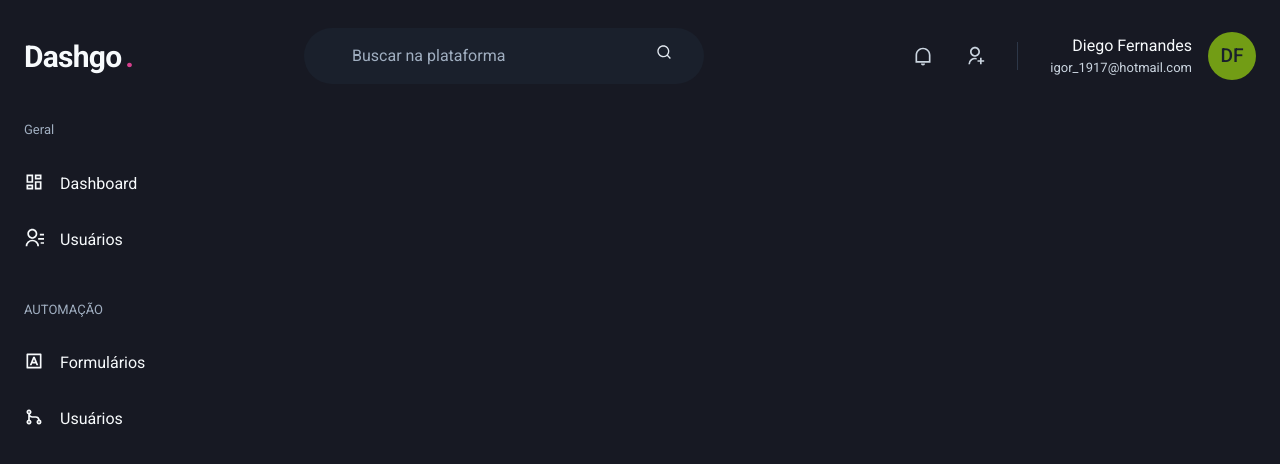
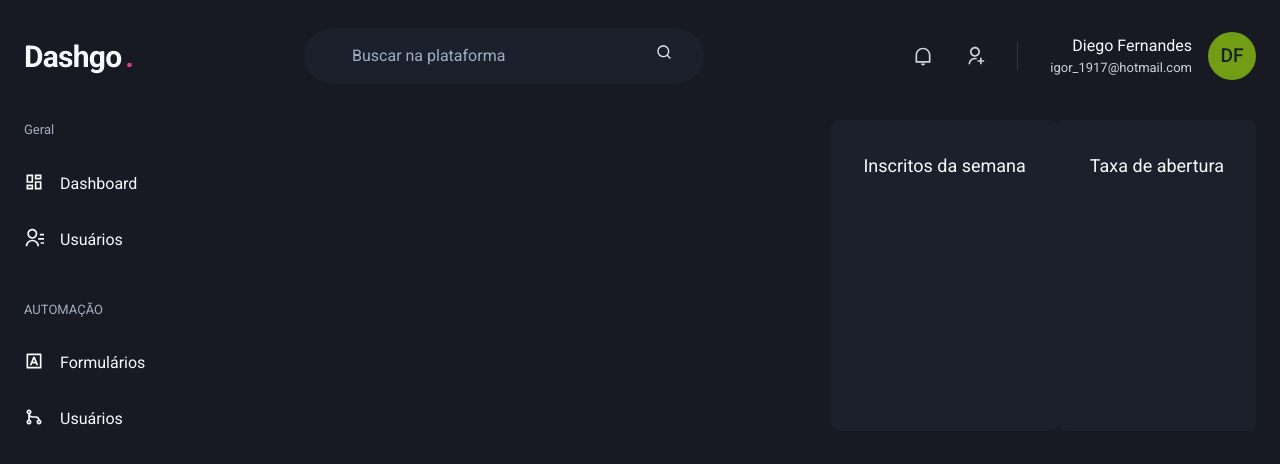
Before and after one commit to igorWebMASTER/dashgo, a Next.js app: page /dashboard in a window 1280 px wide. Shown: the top 464 px of the page. Built offline with nearby package versions, Linux system fonts and the light colour scheme.

Commit message:
feat:adding chart

```diff
--- a/src/components/Form/Input.tsx
+++ b/src/components/Form/Input.tsx
@@ -11,7 +11,7 @@
 
     <FormControl>
 
-    {!!label && <FormLabel FormLabel htmlFor={name}>{label}</FormLabel>}
+    {!!label && <FormLabel htmlFor={name}>{label}</FormLabel>}
 
     <ChakraInput
       name={name}
--- a/src/pages/_document.tsx
+++ b/src/pages/_document.tsx
@@ -12,6 +12,7 @@
         <body>
           <Main />
           <NextScript />
+
         </body>
       </Html>
     )
--- a/src/pages/dashboard.tsx
+++ b/src/pages/dashboard.tsx
@@ -1,10 +1,10 @@
 import { Header } from "../components/Header";
-import { Flex } from "@chakra-ui/react";
+import { Flex, SimpleGrid, Text, Box } from "@chakra-ui/react";
 import { Sidebar } from "../components/Sidebar";
 
 export default function Dashboard(){
   return (
-    <Flex direction="column" h="100vh" align="center">
+    <Flex direction="column" h="100vh" w="100vw" align="center">
       <Header />
         <Flex
           w="100%"
@@ -14,6 +14,25 @@
           px="6"
         >
           <Sidebar />
+
+          <SimpleGrid flex="1" gap="4" minChildWidth="320px" align="flex-center" />
+
+            <Box
+              p="8"
+              bg="gray.800"
+              borderRadius={8}
+              pb="4"
+            >
+              <Text fontSize="lg" mb="4">Inscritos da semana</Text>
+            </Box>
+            <Box
+              p="8"
+              bg="gray.800"
+              borderRadius={8}
+            >
+              <Text fontSize="lg" mb="4">Taxa de abertura</Text>
+            </Box>
+          <SimpleGrid />
       </Flex>
     </Flex>
   )
```
Lines whose indentation alone changed are shown as unchanged.
